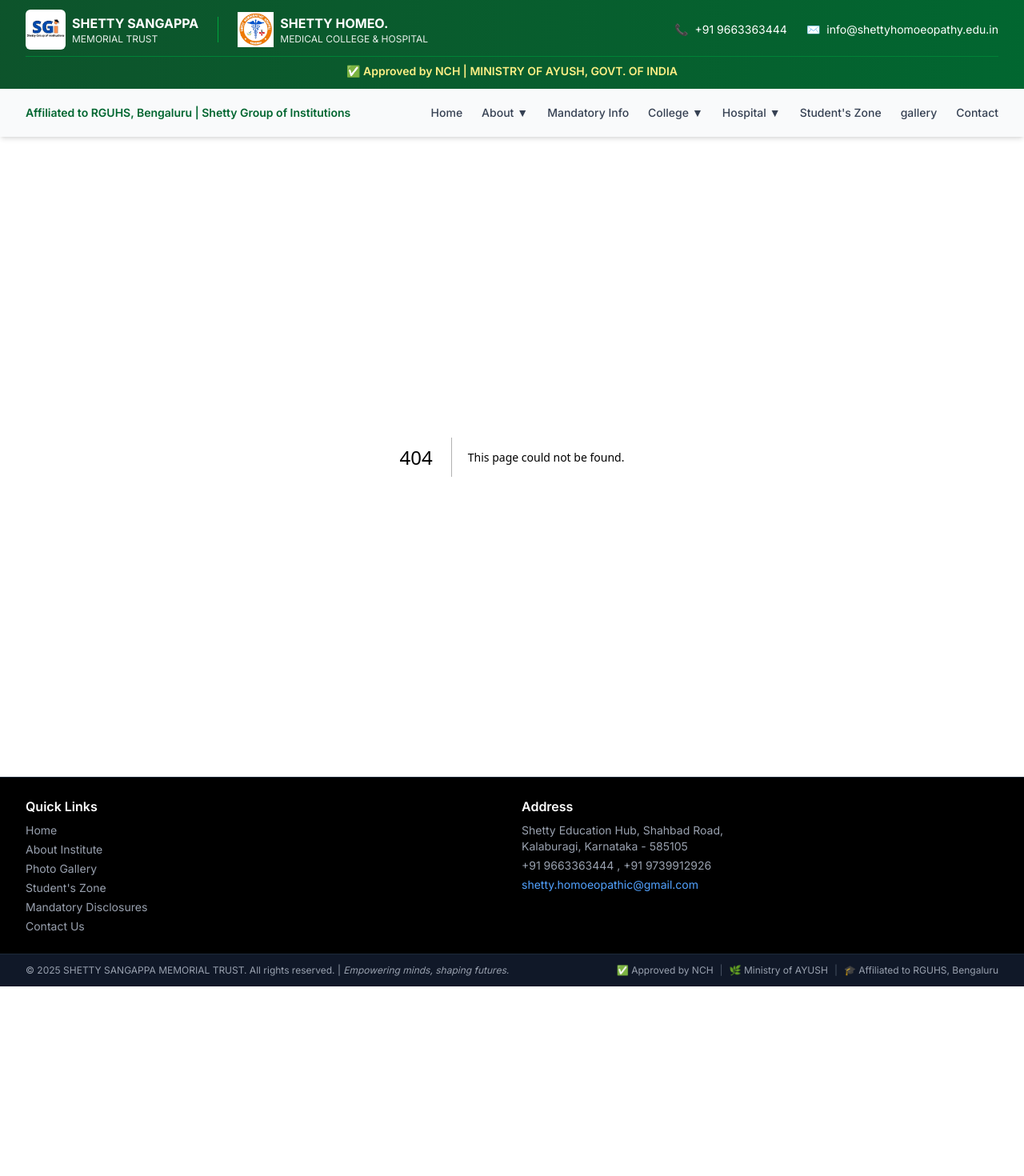
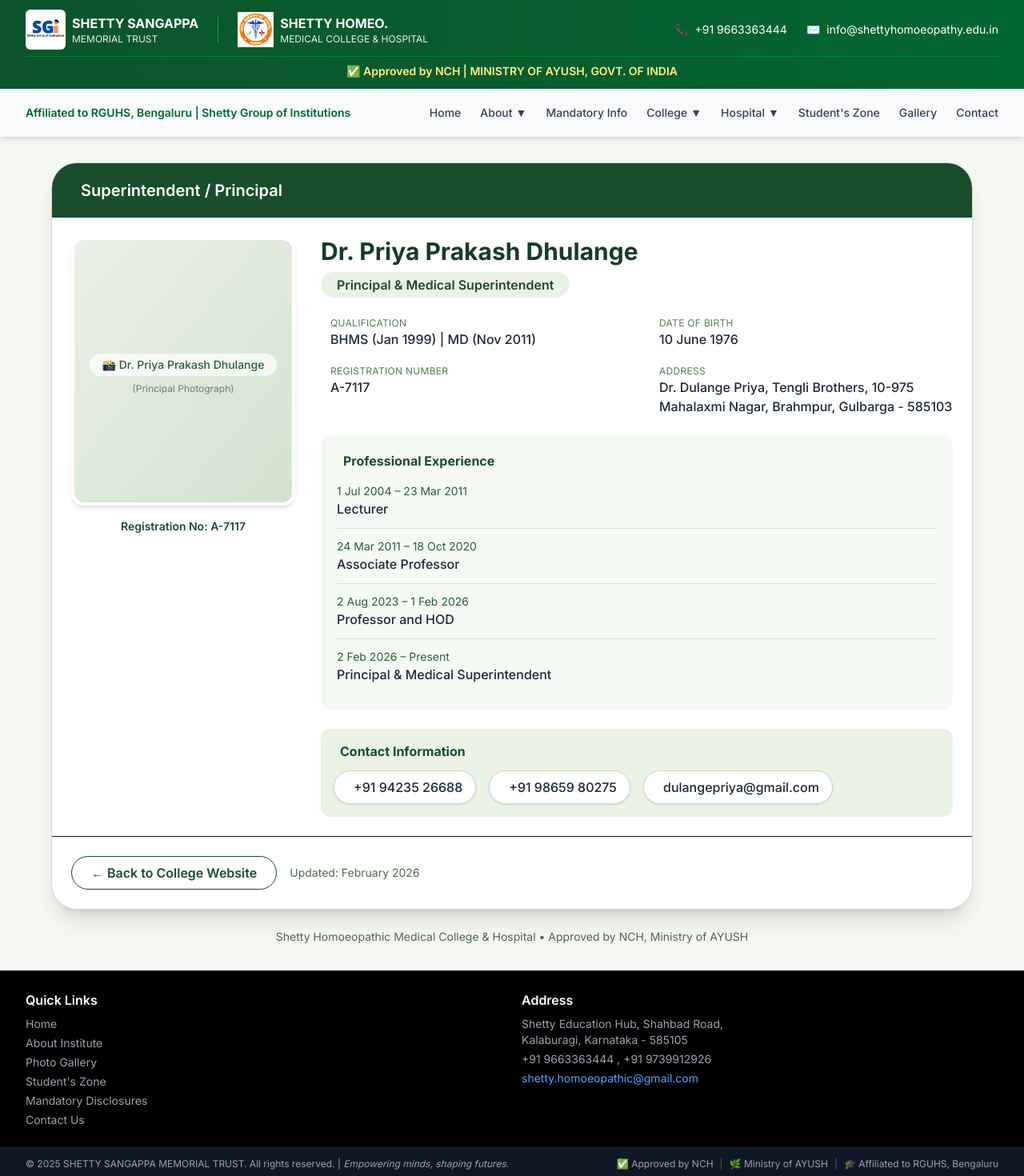
Before and after one commit to SSsss1122-cell/shetty-homoeopathic, a Next.js app: page /principal in a window 1280 px wide. Before the commit this address had no page. Shown: the top 1470 px of the page at 80% size. Before the commit the page ends 1233 px from the top, so only its background shows below. Built offline with nearby package versions, Linux system fonts and the light colour scheme.

Commit message:
principle page done

```diff
--- /dev/null
+++ b/app/principal/page.tsx
@@ -0,0 +1,125 @@
+// app/principal/page.tsx
+export default function PrincipalPage() {
+  return (
+    <main className="bg-[#f4f7f2] min-h-screen px-5 py-8">
+      <div className="max-w-6xl mx-auto bg-white rounded-[32px] shadow-xl border border-[#d0e0cc] overflow-hidden">
+        {/* Header */}
+        <div className="bg-[#1a4d2c] text-white px-6 py-5 flex items-center gap-3">
+          <i className="fas fa-user-md text-[#e6b422] text-2xl"></i>
+          <h2 className="text-xl font-semibold">Superintendent / Principal</h2>
+        </div>
+
+        {/* Main */}
+        <div className="flex flex-wrap gap-8 px-6 py-6">
+          {/* Image Section */}
+          <div className="flex-[0_0_280px] text-center">
+            <div className="w-full aspect-[1/1.2] bg-gradient-to-br from-[#e9f0e6] to-[#d4e2cf] rounded-2xl border-4 border-white shadow-md flex flex-col items-center justify-center text-[#2b5e3b] mb-4">
+              <i className="fas fa-user-circle text-6xl opacity-50 mb-2"></i>
+              <p className="font-medium bg-white/70 px-4 py-1 rounded-full text-sm">
+                📸 Dr. Priya Prakash Dhulange
+              </p>
+              <span className="text-xs mt-2 opacity-70">
+                (Principal Photograph)
+              </span>
+            </div>
+
+            <div className="text-sm text-[#1a4d2c] font-semibold">
+              <i className="fas fa-id-badge"></i> Registration No: A-7117
+            </div>
+          </div>
+
+          {/* Details */}
+          <div className="flex-1 min-w-[300px]">
+            {/* Name */}
+            <div className="mb-5">
+              <h1 className="text-3xl font-bold text-[#153d25]">
+                Dr. Priya Prakash Dhulange
+              </h1>
+              <div className="mt-2 inline-block bg-[#eaf2e6] text-[#1a4d2c] px-5 py-1 rounded-full font-semibold">
+                Principal & Medical Superintendent
+              </div>
+            </div>
+
+            {/* Info Grid */}
+            <div className="grid grid-cols-2 gap-y-5 gap-x-8 mt-6 max-sm:grid-cols-1">
+              <InfoItem icon="fa-graduation-cap" label="Qualification" value="BHMS (Jan 1999) | MD (Nov 2011)" />
+              <InfoItem icon="fa-calendar-alt" label="Date of Birth" value="10 June 1976" />
+              <InfoItem icon="fa-id-card" label="Registration Number" value="A-7117" />
+              <InfoItem icon="fa-map-pin" label="Address" value="Dr. Dulange Priya, Tengli Brothers, 10-975 Mahalaxmi Nagar, Brahmpur, Gulbarga - 585103" />
+            </div>
+
+            {/* Experience */}
+            <div className="mt-6 bg-[#f6faf4] p-5 rounded-xl">
+              <h3 className="font-bold text-[#1a4d2c] mb-4 flex items-center gap-2">
+                <i className="fas fa-briefcase"></i> Professional Experience
+              </h3>
+              <TimelineItem period="1 Jul 2004 – 23 Mar 2011" role="Lecturer" />
+              <TimelineItem period="24 Mar 2011 – 18 Oct 2020" role="Associate Professor" />
+              <TimelineItem period="2 Aug 2023 – 1 Feb 2026" role="Professor and HOD" />
+              <TimelineItem period="2 Feb 2026 – Present" role="Principal & Medical Superintendent" />
+            </div>
+
+            {/* Contact Section - Fixed visibility */}
+            <div className="mt-6 bg-[#eaf2e6] p-4 rounded-xl">
+              <h3 className="font-bold text-[#1a4d2c] mb-3 flex items-center gap-2">
+                <i className="fas fa-address-card"></i> Contact Information
+              </h3>
+              <div className="flex flex-wrap gap-4">
+                <ContactChip icon="fa-phone-alt" text="+91 94235 26688" />
+                <ContactChip icon="fa-phone-alt" text="+91 98659 80275" />
+                <ContactChip icon="fa-envelope" text="dulangepriya@gmail.com" />
+              </div>
+            </div>
+          </div>
+        </div>
+
+        {/* Footer */}
+        <div className="border-t px-6 py-6 flex flex-wrap items-center gap-4">
+          <a
+            href="/"
+            className="border border-[#1a4d2c] text-[#1a4d2c] px-6 py-2 rounded-full font-semibold hover:bg-[#1a4d2c] hover:text-white transition"
+          >
+            ← Back to College Website
+          </a>
+          <span className="text-sm text-[#4b6b4b]">Updated: February 2026</span>
+        </div>
+      </div>
+
+      {/* Bottom accreditation note */}
+      <div className="mt-6 text-center text-sm text-[#4b6b4b]">
+        Shetty Homoeopathic Medical College & Hospital • Approved by NCH, Ministry of AYUSH
+      </div>
+    </main>
+  );
+}
+
+// Helper Components
+function InfoItem({ icon, label, value }: { icon: string; label: string; value: string }) {
+  return (
+    <div className="flex gap-3 items-start">
+      <i className={`fas ${icon} text-[#1a4d2c] text-lg mt-0.5`}></i>
+      <div>
+        <div className="text-xs text-[#5a7a5a] uppercase tracking-wide">{label}</div>
+        <div className="font-medium text-gray-800 break-words">{value}</div>
+      </div>
+    </div>
+  );
+}
+
+function TimelineItem({ period, role }: { period: string; role: string }) {
+  return (
+    <div className="mb-3 pb-3 border-b border-[#d4e2cf] last:border-0 last:pb-0">
+      <div className="text-sm font-mono text-[#2b5e3b]">{period}</div>
+      <div className="font-medium text-gray-800">{role}</div>
+    </div>
+  );
+}
+
+function ContactChip({ icon, text }: { icon: string; text: string }) {
+  return (
+    <div className="flex items-center gap-2 bg-white px-4 py-2 rounded-full shadow-sm border border-[#c8dbc2]">
+      <i className={`fas ${icon} text-[#1a4d2c] text-sm`}></i>
+      <span className="text-gray-800 font-medium">{text}</span>
+    </div>
+  );
+}
--- a/components/header.tsx
+++ b/components/header.tsx
@@ -3,6 +3,18 @@
 import Image from "next/image";
 import Link from "next/link";
 import { useState, useEffect } from "react";
+
+interface DropdownItem {
+  label: string;
+  href: string;
+}
+
+interface NavItem {
+  name: string;
+  href?: string;
+  hasDropdown: boolean;
+  dropdownItems?: DropdownItem[];
+}
 
 export default function Header() {
   const [openMenu, setOpenMenu] = useState<string | null>(null);
@@ -20,44 +32,44 @@
   const handleEnter = (menu: string) => setOpenMenu(menu);
   const handleLeave = () => setOpenMenu(null);
 
-  const navItems = [
+  const navItems: NavItem[] = [
     { name: "Home", href: "/", hasDropdown: false },
     {
       name: "About",
       hasDropdown: true,
       dropdownItems: [
-        "About Institute",
-        "Principal's Desk",
-        "Vision & Mission",
-        "Permission Letter",
-      ],
+        { label: "About Institute", href: "/" },
+        { label: "Principal's Desk", href: "/principal" },
+        { label: "Vision & Mission", href: "/" },
+        { label: "Permission Letter", href: "/" }
+      ]
     },
     { name: "Mandatory Info", href: "/mandatory-info", hasDropdown: false },
     {
       name: "College",
       hasDropdown: true,
       dropdownItems: [
-        "Affiliation",
-        "Departments",
-        "Central Library",
-        "Infrastructure",
-        "Extracurricular Activities",
+        { label: "Affiliation", href: "/affiliation" },
+        { label: "Departments", href: "/departments" },
+        { label: "Central Library", href: "/central-library" },
+        { label: "Infrastructure", href: "/infrastructure" },
+        { label: "Extracurricular Activities", href: "/extracurricular" },
       ],
     },
     {
       name: "Hospital",
       hasDropdown: true,
       dropdownItems: [
-        "OPD",
-        "IPD",
-        "Laboratory",
-        "Radiology",
-        "Physiotherapy & Rehabilitation",
-        "Dispensary",
+        { label: "OPD", href: "/opd" },
+        { label: "IPD", href: "/ipd" },
+        { label: "Laboratory", href: "/laboratory" },
+        { label: "Radiology", href: "/radiology" },
+        { label: "Physiotherapy & Rehabilitation", href: "/physiotherapy" },
+        { label: "Dispensary", href: "/dispensary" },
       ],
     },
     { name: "Student's Zone", href: "/students-zone", hasDropdown: false },
-    { name: "gallery", href: "/gallery", hasDropdown: false },
+    { name: "Gallery", href: "/gallery", hasDropdown: false },
     { name: "Contact", href: "/contact", hasDropdown: false },
   ];
 
@@ -147,12 +159,12 @@
                   {openMenu === item.name.toLowerCase() && (
                     <div className="absolute top-8 left-0 bg-white shadow-xl rounded-lg min-w-[220px] z-50 border border-gray-100 overflow-hidden">
                       <ul className="py-2">
-                        {item.dropdownItems?.map((subItem) => (
+                        {item.dropdownItems?.map((subItem, index) => (
                           <li
-                            key={subItem}
+                            key={`${subItem.label}-${index}`}
                             className="px-4 py-2 hover:bg-green-50 hover:text-green-700 cursor-pointer text-sm transition"
                           >
-                            {subItem}
+                            <a href={subItem.href}>{subItem.label}</a>
                           </li>
                         ))}
                       </ul>
@@ -201,14 +213,14 @@
                   </button>
                   {openMenu === item.name.toLowerCase() && (
                     <div className="pl-4 space-y-2 border-l-2 border-green-200">
-                      {item.dropdownItems?.map((subItem) => (
+                      {item.dropdownItems?.map((subItem, index) => (
                         <Link
-                          key={subItem}
-                          href="#"
+                          key={`mobile-${subItem.label}-${index}`}
+                          href={subItem.href}
                           className="block py-1 text-sm text-gray-600 hover:text-green-700"
                           onClick={() => setMobileMenuOpen(false)}
                         >
-                          {subItem}
+                          {subItem.label}
                         </Link>
                       ))}
                     </div>
```
